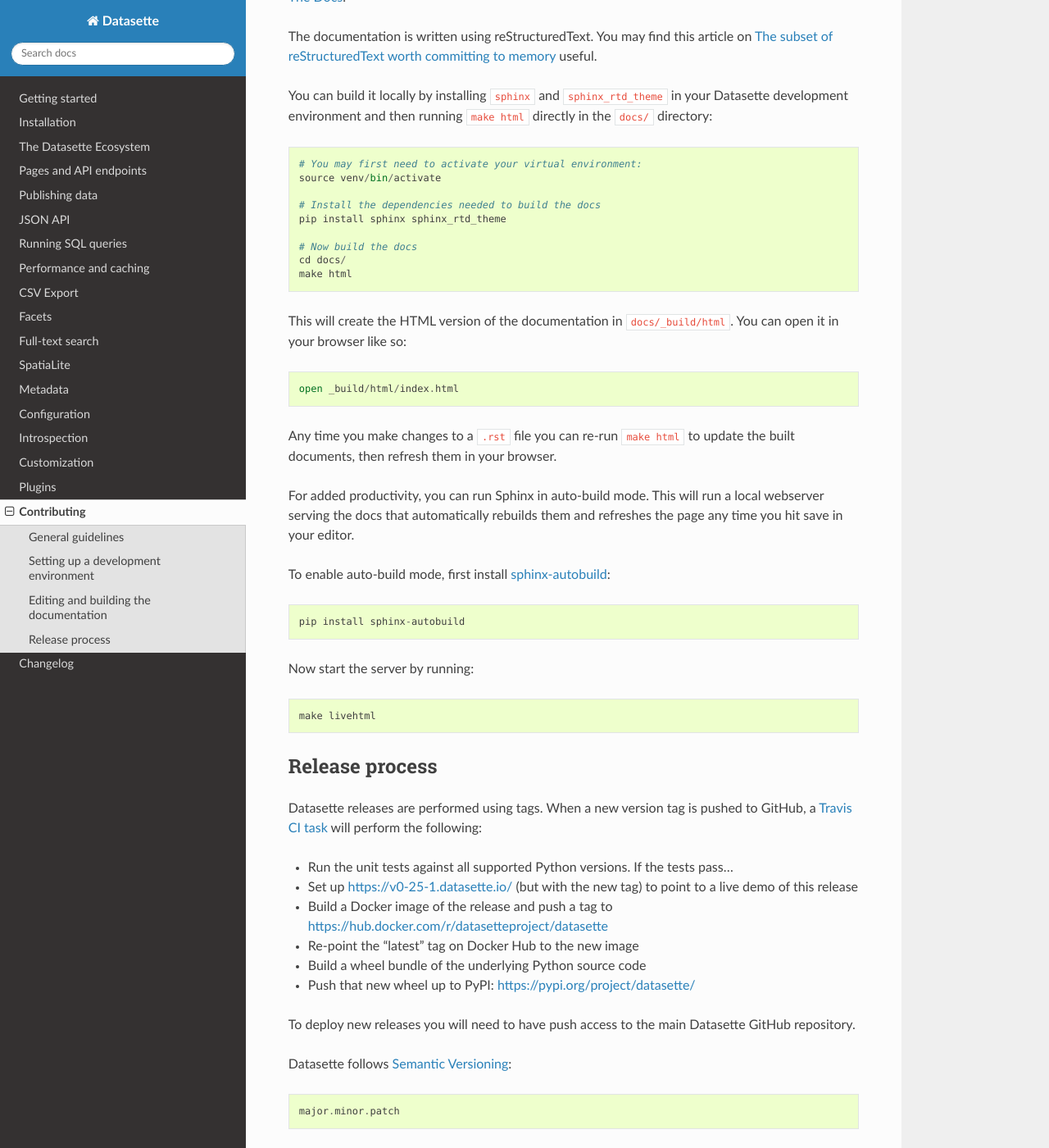
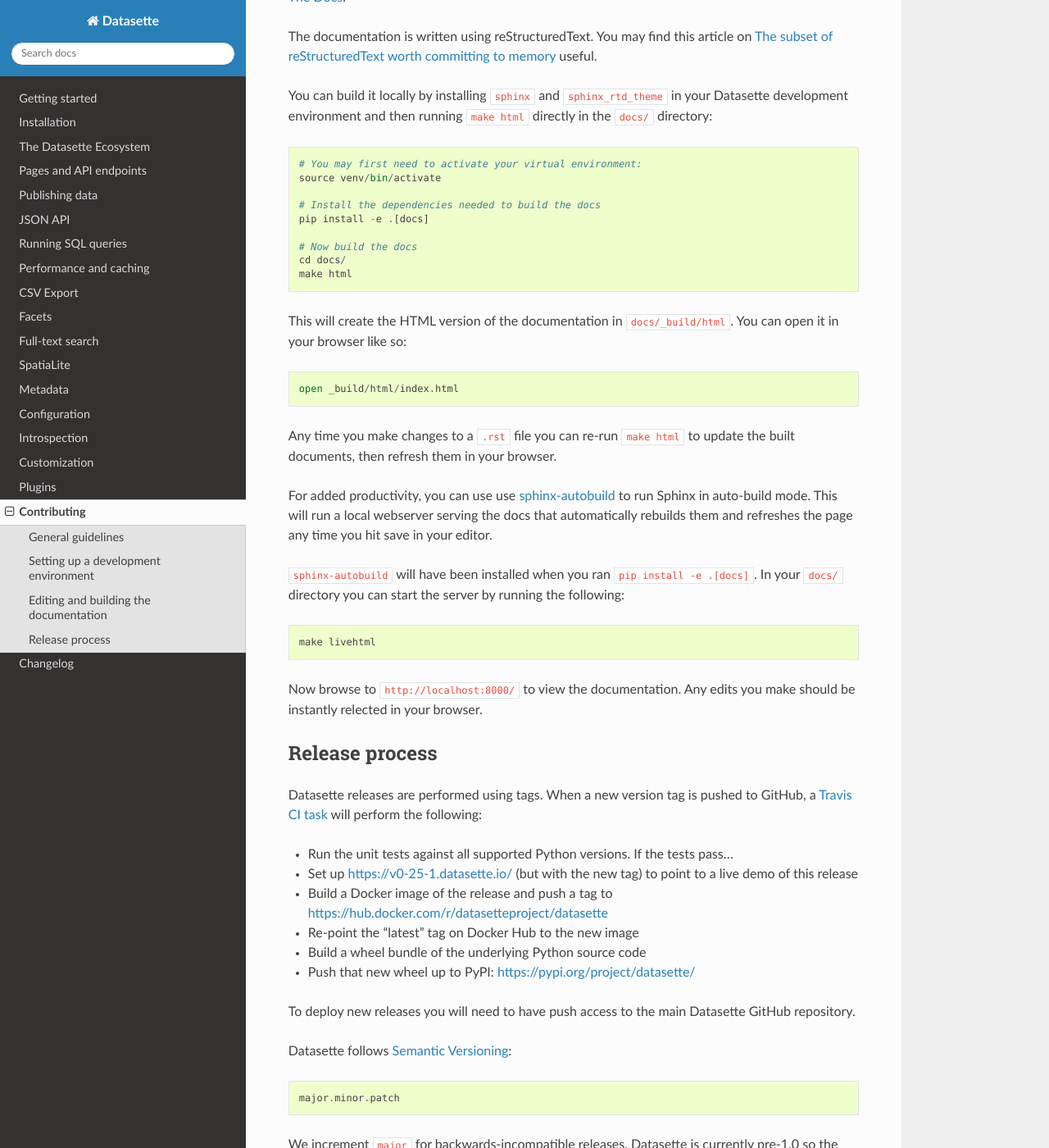
Before and after one commit to simonw/datasette, a Sphinx documentation site: the page built from docs/contributing.rst, in a window 1280 px wide and 1400 px high, scrolled down 2399 px. Shown: the whole window at 82% size. Built offline with Sphinx 7.4.7 and the Read the Docs theme 2.0.0, drawn with Linux system fonts in a browser that asks for light colours.

Commit message:
pip install -e .[docs] for docs dependencies

```diff
--- a/docs/contributing.rst
+++ b/docs/contributing.rst
@@ -91,7 +91,7 @@
     source venv/bin/activate
 
     # Install the dependencies needed to build the docs
-    pip install sphinx sphinx_rtd_theme
+    pip install -e .[docs]
 
     # Now build the docs
     cd docs/
@@ -103,15 +103,13 @@
 
 Any time you make changes to a ``.rst`` file you can re-run ``make html`` to update the built documents, then refresh them in your browser.
 
-For added productivity, you can run Sphinx in auto-build mode. This will run a local webserver serving the docs that automatically rebuilds them and refreshes the page any time you hit save in your editor.
+For added productivity, you can use use `sphinx-autobuild <https://pypi.org/project/sphinx-autobuild/>`__ to run Sphinx in auto-build mode. This will run a local webserver serving the docs that automatically rebuilds them and refreshes the page any time you hit save in your editor.
 
-To enable auto-build mode, first install `sphinx-autobuild <https://pypi.org/project/sphinx-autobuild/>`__::
-
-    pip install sphinx-autobuild
-
-Now start the server by running::
+``sphinx-autobuild`` will have been installed when you ran ``pip install -e .[docs]``. In your ``docs/`` directory you can start the server by running the following::
 
     make livehtml
+
+Now browse to ``http://localhost:8000/`` to view the documentation. Any edits you make should be instantly relected in your browser.
 
 .. _contributing_release:
 
```
Also changed, not shown: setup.py (+2 -5 lines).
